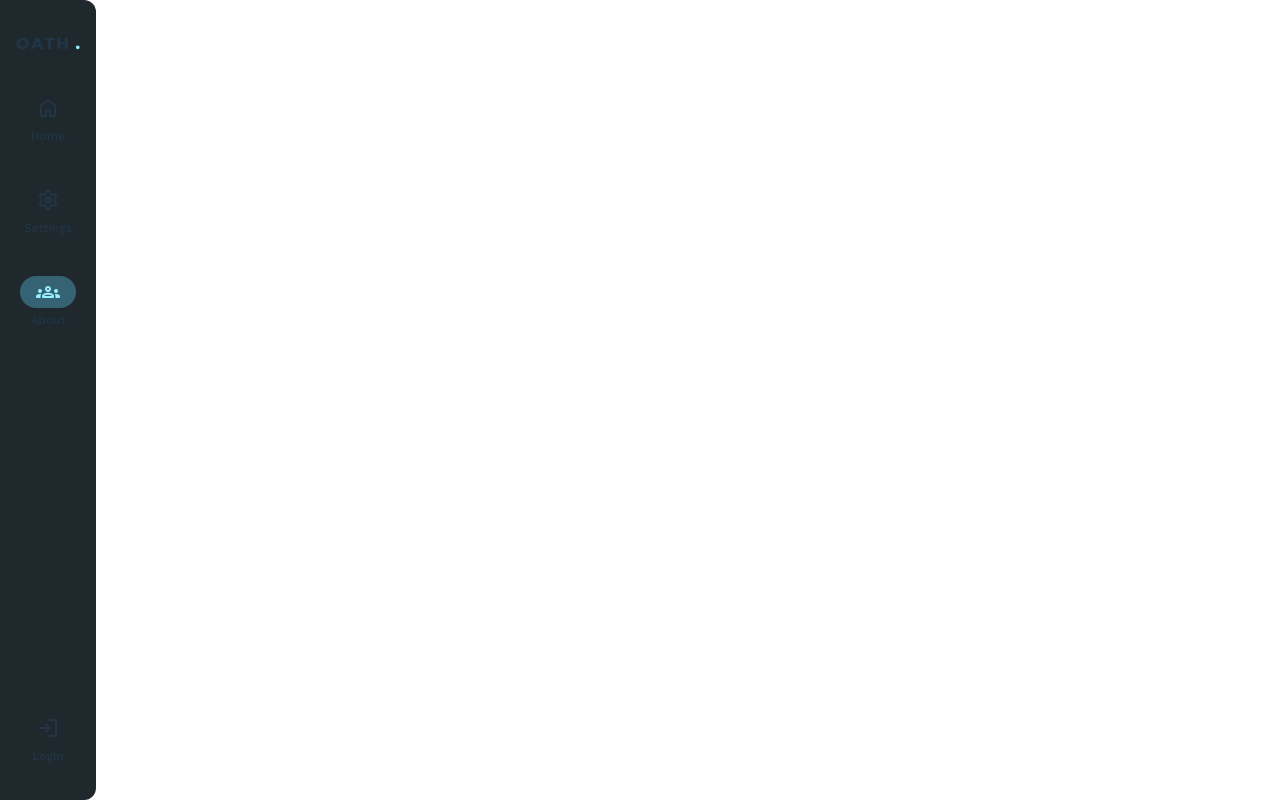
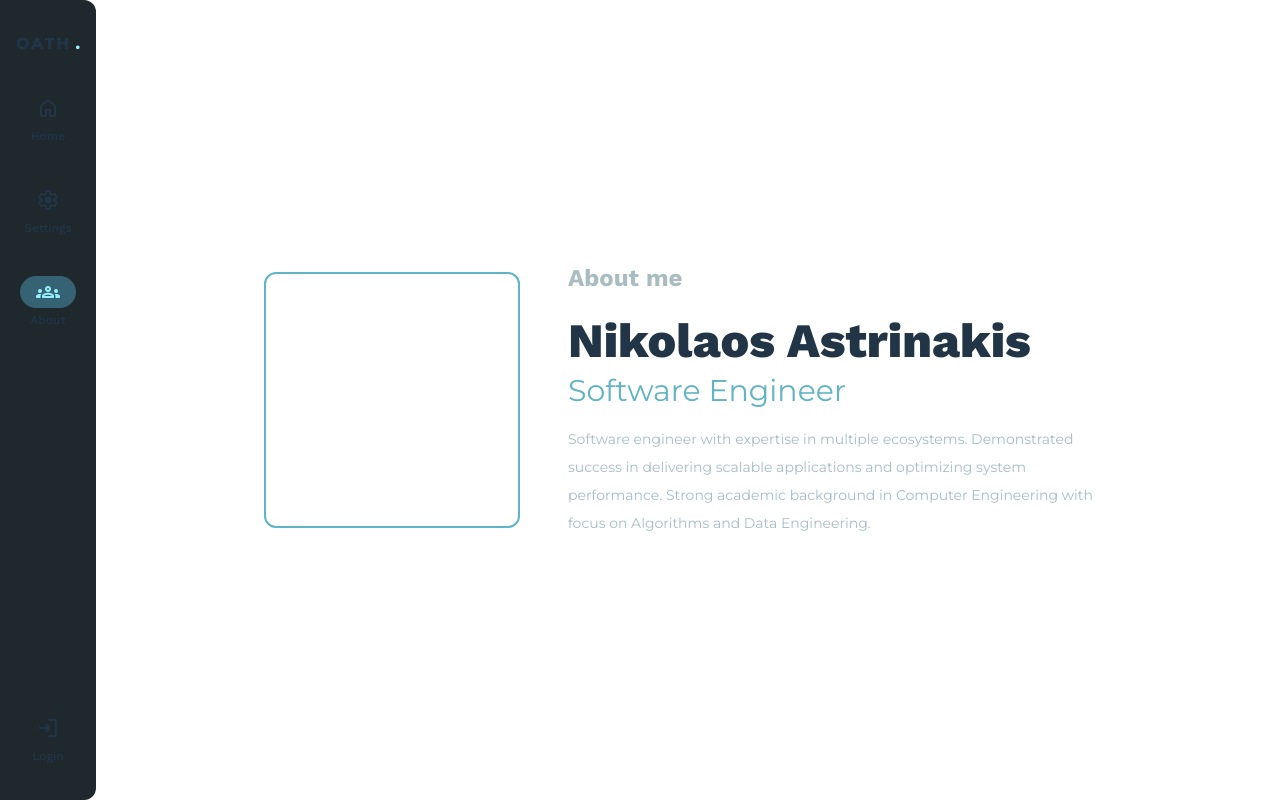
Before and after one commit to nickastrin/oathenticate, a React (Vite) app in the folder auth-frontend/: page /about in a window 1280 px wide. Built offline with nearby package versions, Linux system fonts and the light colour scheme; no server answers.

Commit message:
Add a first version of the about page

```diff
--- a/auth-frontend/src/App.tsx
+++ b/auth-frontend/src/App.tsx
@@ -1,5 +1,5 @@
 import { BrowserRouter, Route, Routes } from "react-router";
-import { Home, Login, Register } from "@/pages";
+import { About, Home, Login, Register } from "@/pages";
 import { Sidebar, Navbar } from "@/layouts";
 import "material-symbols";
 import "./App.scss";
@@ -21,6 +21,7 @@ function App() {
             <Route path="/" element={<Home />} />
             <Route path="/login" element={<Login />} />
             <Route path="/register" element={<Register />} />
+            <Route path="/about" element={<About />} />
           </Routes>
         </div>
       </BrowserRouter>
--- /dev/null
+++ b/auth-frontend/src/pages/About.tsx
@@ -0,0 +1,38 @@
+import clsx from "clsx";
+
+export function About() {
+  return (
+    <div
+      className={clsx(
+        "p-6 w-full flex flex-row gap-12 max-w-4xl",
+        "justify-center place-items-center m-auto"
+      )}
+    >
+      <div
+        className={clsx(
+          "border-2 border-primary h-64 w-64 rounded-xl",
+          "hover:shadow-2xl hover:shadow-primary-light",
+          "transition-all duration-300"
+        )}
+      />
+
+      <div className="flex-1 flex flex-col gap-2">
+        <h2 className="font-bold leading-tight text-2xl 3xl:text-4xl text-neutral mb-4">
+          About me
+        </h2>
+
+        <h1 className="font-extrabold text-5xl">Nikolaos Astrinakis</h1>
+        <p className="text-primary font-montserrat text-3xl mb-2">
+          Software Engineer
+        </p>
+
+        <p className="font-montserrat text-neutral text-sm leading-loose">
+          Software engineer with expertise in multiple ecosystems. Demonstrated
+          success in delivering scalable applications and optimizing system
+          performance. Strong academic background in Computer Engineering with
+          focus on Algorithms and Data Engineering.
+        </p>
+      </div>
+    </div>
+  );
+}
--- a/auth-frontend/src/pages/index.ts
+++ b/auth-frontend/src/pages/index.ts
@@ -1,3 +1,4 @@
+export { About } from "./About";
 export { Home } from "./Home";
 export { Login } from "./Login";
 export { Register } from "./Register";
```
